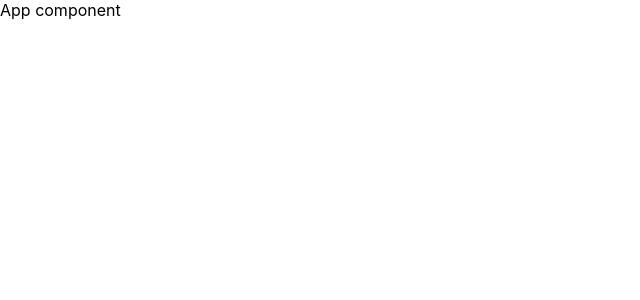
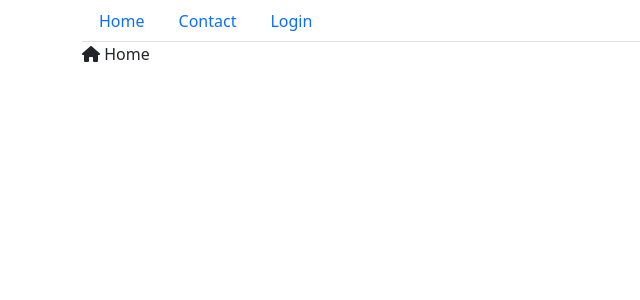
Before and after one commit to Gromso/shopforelectronicgoodsfront, a React (Create React App) app: page / in a window 1280 px wide. Shown: the top 300 px of the page, without its empty margins (0-640 px from the left). Built offline with nearby package versions, Linux system fonts and the light colour scheme.

Commit message:
Create the Main menu component - static

```diff
--- a/src/components/App/App.tsx
+++ b/src/components/App/App.tsx
@@ -1,11 +1,14 @@
 import React from 'react';
 import './App.css';
-
+import { Container} from 'react-bootstrap';
+import {faHome} from '@fortawesome/free-solid-svg-icons';
+import { FontAwesomeIcon } from '@fortawesome/react-fontawesome';
+import { MainMenu } from '../MainMenu/MainMenu';
 function App() {
   return (
-    <div className="App">
-     App component
-    </div>
+    <Container>
+     <FontAwesomeIcon icon={faHome} /> Home
+    </Container>
   );
 }
 
--- /dev/null
+++ b/src/components/MainMenu/MainMenu.tsx
@@ -0,0 +1,19 @@
+import React from 'react';
+import { Nav, Container } from 'react-bootstrap';
+export class MainMenu extends React.Component {
+
+
+
+    render() {
+        return (
+            <Container>
+                <Nav variant='tabs'>
+                    <Nav.Link href='/'>Home</Nav.Link>
+                    <Nav.Link href="/contact">Contact</Nav.Link>
+                    <Nav.Link href="/login">Login</Nav.Link>
+                </Nav>
+            </Container>
+        );
+    }
+
+}
--- a/src/index.tsx
+++ b/src/index.tsx
@@ -3,12 +3,19 @@
 import './index.css';
 import App from './components/App/App';
 import reportWebVitals from './reportWebVitals';
+import 'bootstrap/dist/css/bootstrap.min.css';
+import 'jquery/dist/jquery.js';
+import 'popper.js/dist/popper.js';
+import 'bootstrap/dist/js/bootstrap.min.js';
+import '@fortawesome/fontawesome-free/css/fontawesome.min.css'
+import { MainMenu } from './components/MainMenu/MainMenu';
 
 const root = ReactDOM.createRoot(
   document.getElementById('root') as HTMLElement
 );
 root.render(
   <React.StrictMode>
+    <MainMenu></MainMenu>
     <App />
   </React.StrictMode>
 );
```
Also changed, not shown: package.json (+8 -0 lines), 1 other file (tests, documents, lock files or other folders).
